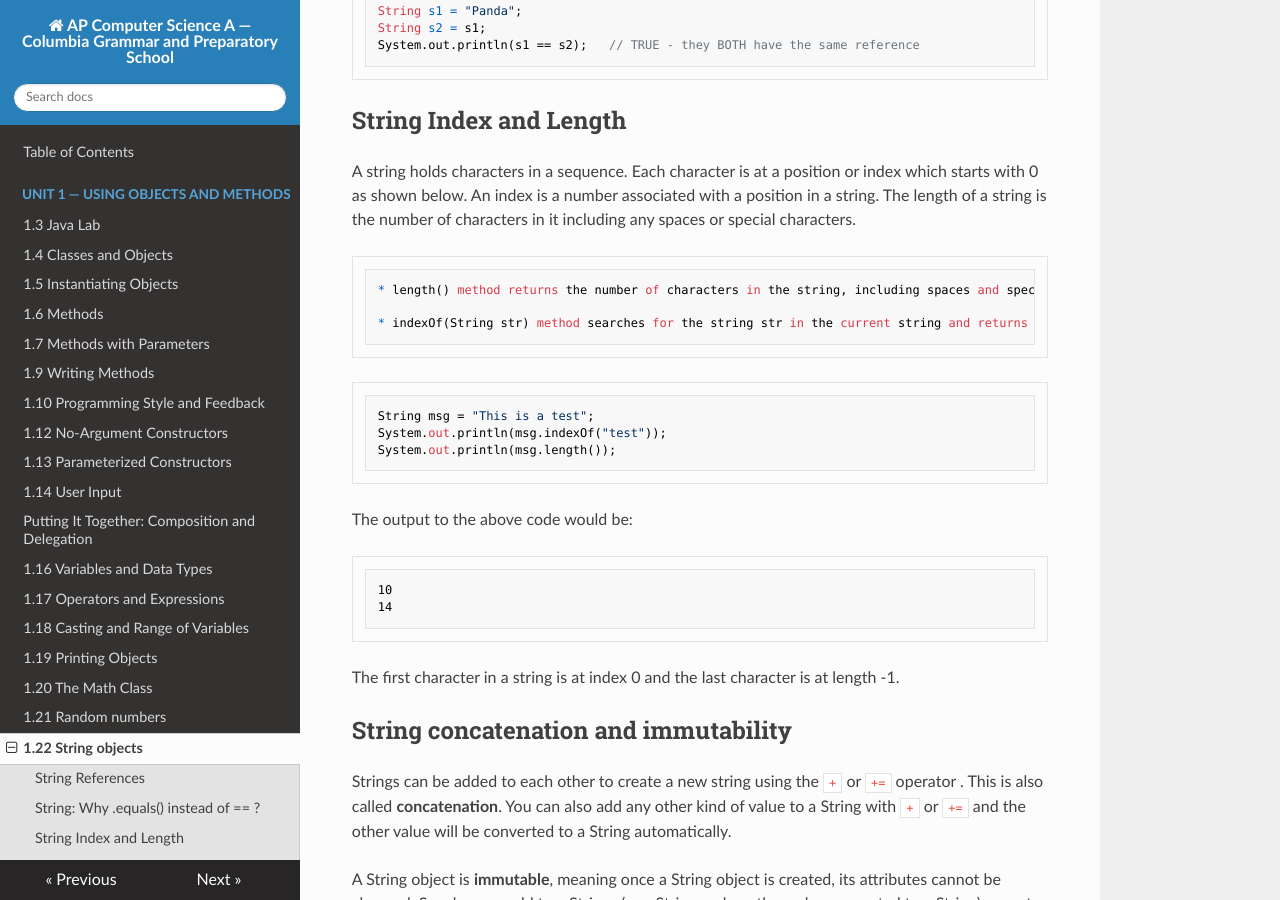
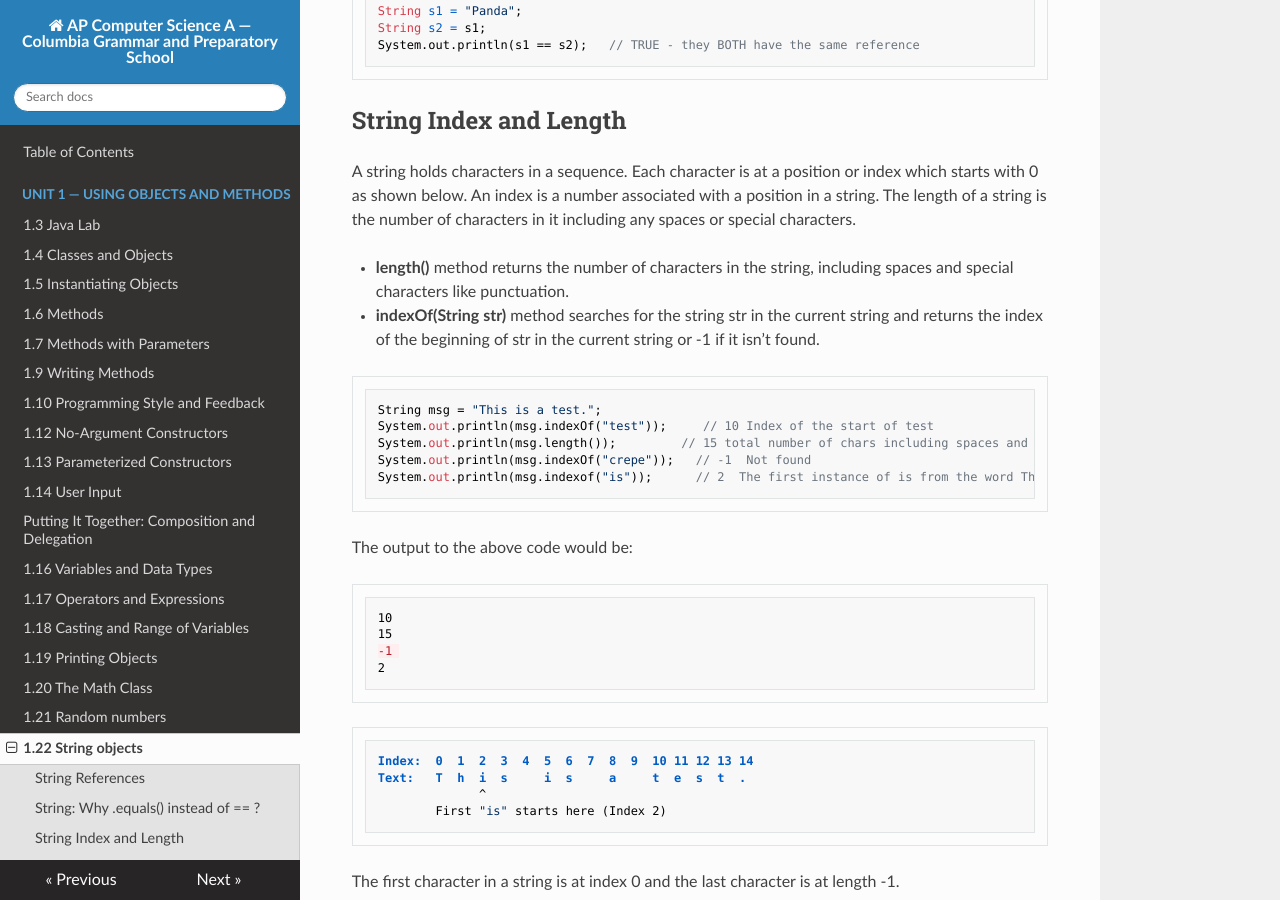
Before and after one commit to kjergens/apcsa-site, an MkDocs documentation site: the page built from docs/unit1/notes_22_strings.md, in a window 1280 px wide and 900 px high, scrolled down 1460 px. Built offline with MkDocs 1.6.1, drawn with Linux system fonts in a browser that asks for light colours; nearby versions of some CDN libraries.

````diff
--- a/docs/unit1/notes_22_strings.md
+++ b/docs/unit1/notes_22_strings.md
@@ -53,21 +53,32 @@
 ## String Index and Length
 A string holds characters in a sequence. Each character is at a position or index which starts with 0 as shown below. An index is a number associated with a position in a string. The length of a string is the number of characters in it including any spaces or special characters.
 
-	* length() method returns the number of characters in the string, including spaces and special characters like punctuation.
+* **length()** method returns the number of characters in the string, including spaces and special characters like punctuation.
 
-	* indexOf(String str) method searches for the string str in the current string and returns the index of the beginning of str in the current string or -1 if it isn’t found.
+* **indexOf(String str)** method searches for the string str in the current string and returns the index of the beginning of str in the current string or -1 if it isn’t found.
 
 
 ```java
-String msg = "This is a test";
-System.out.println(msg.indexOf("test"));
-System.out.println(msg.length());
+String msg = "This is a test.";
+System.out.println(msg.indexOf("test"));     // 10 Index of the start of test
+System.out.println(msg.length());         // 15 total number of chars including spaces and punctuation
+System.out.println(msg.indexOf("crepe"));   // -1  Not found
+System.out.println(msg.indexof("is"));      // 2  The first instance of is from the word This.
 ```
 
 The output to the above code would be:
 ```
 10
-14
+15
+-1
+2
+```
+
+```
+Index:  0  1  2  3  4  5  6  7  8  9  10 11 12 13 14
+Text:   T  h  i  s     i  s     a     t  e  s  t  .
+              ^
+        First "is" starts here (Index 2)
 ```
 
 The first character in a string is at index 0 and the last character is at length -1.
````
